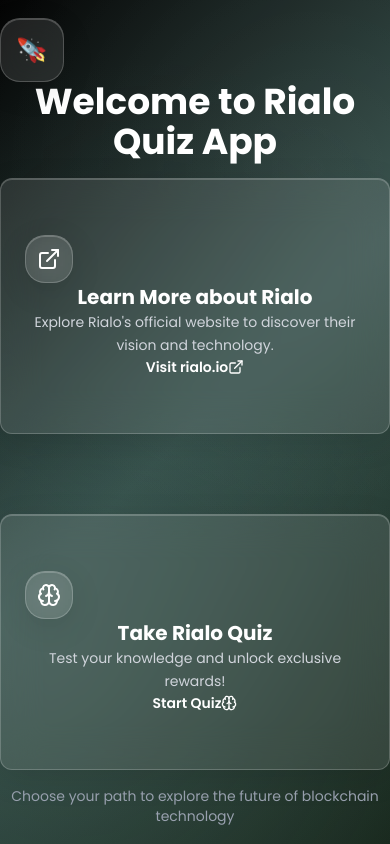
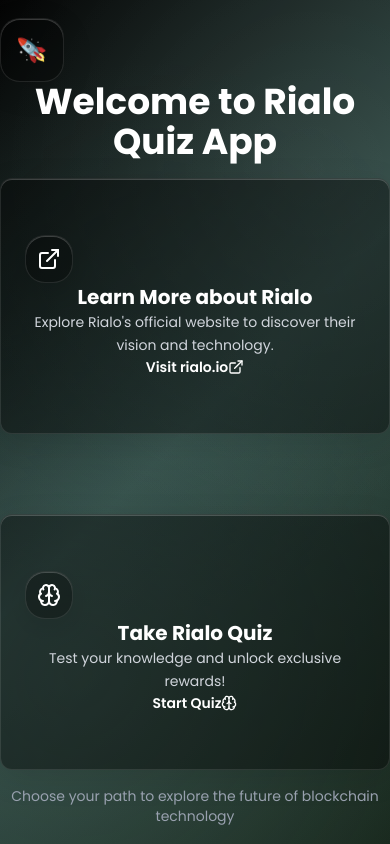
Before and after one commit to xilverfang/rialoquizapp, a Next.js app: page / in a window 390 px wide. Built offline with nearby package versions, Linux system fonts and the light colour scheme.

Commit message:
mobile UI fixed

```diff
--- a/src/app/globals.css
+++ b/src/app/globals.css
@@ -38,6 +38,19 @@
   position: relative;
 }
 
+/* Ensure mobile browsers respect the background */
+@media (max-width: 768px) {
+  body {
+    background: linear-gradient(
+      135deg,
+      #040404 0%,
+      #334e49 50%,
+      #1a2a1f 100%
+    ) !important;
+    background-attachment: fixed;
+  }
+}
+
 body::before {
   content: '';
   position: fixed;
@@ -65,6 +78,16 @@
     inset 0 1px 0 rgba(255, 255, 255, 0.2);
 }
 
+/* Mobile fallback for glassmorphism */
+@media (max-width: 768px) {
+  .glass {
+    background: rgba(0, 0, 0, 0.3);
+    backdrop-filter: none;
+    -webkit-backdrop-filter: none;
+    border: 1px solid rgba(255, 255, 255, 0.1);
+  }
+}
+
 .glass-card {
   background: rgba(255, 255, 255, 0.1);
   backdrop-filter: blur(20px);
@@ -78,6 +101,16 @@
   margin: 1rem 0;
   transition: all 0.3s ease;
   max-height: 300px;
+}
+
+/* Mobile fallback for glass-card */
+@media (max-width: 768px) {
+  .glass-card {
+    background: rgba(0, 0, 0, 0.4);
+    backdrop-filter: none;
+    -webkit-backdrop-filter: none;
+    border: 1px solid rgba(255, 255, 255, 0.1);
+  }
 }
 
 .glass-card:hover {
@@ -138,6 +171,16 @@
   left: 100%;
 }
 
+/* Mobile fallback for glass-button */
+@media (max-width: 768px) {
+  .glass-button {
+    background: linear-gradient(135deg, var(--primary-green), var(--primary-green-dark)) !important;
+    backdrop-filter: none;
+    -webkit-backdrop-filter: none;
+    border: 1px solid rgba(255, 255, 255, 0.1);
+  }
+}
+
 /* Animation keyframes */
 @keyframes bounce {
   0%, 20%, 53%, 80%, 100% {
```
